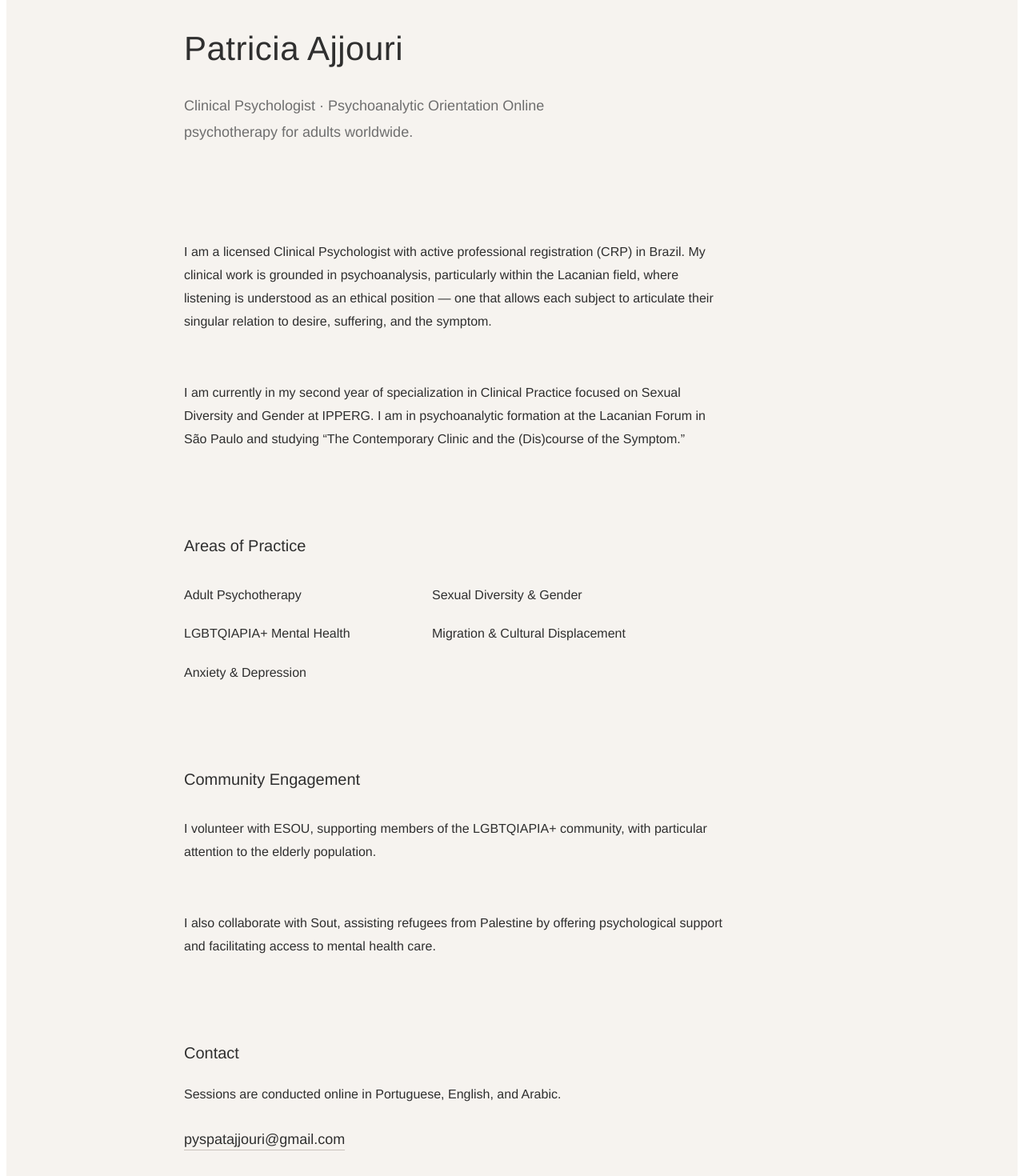
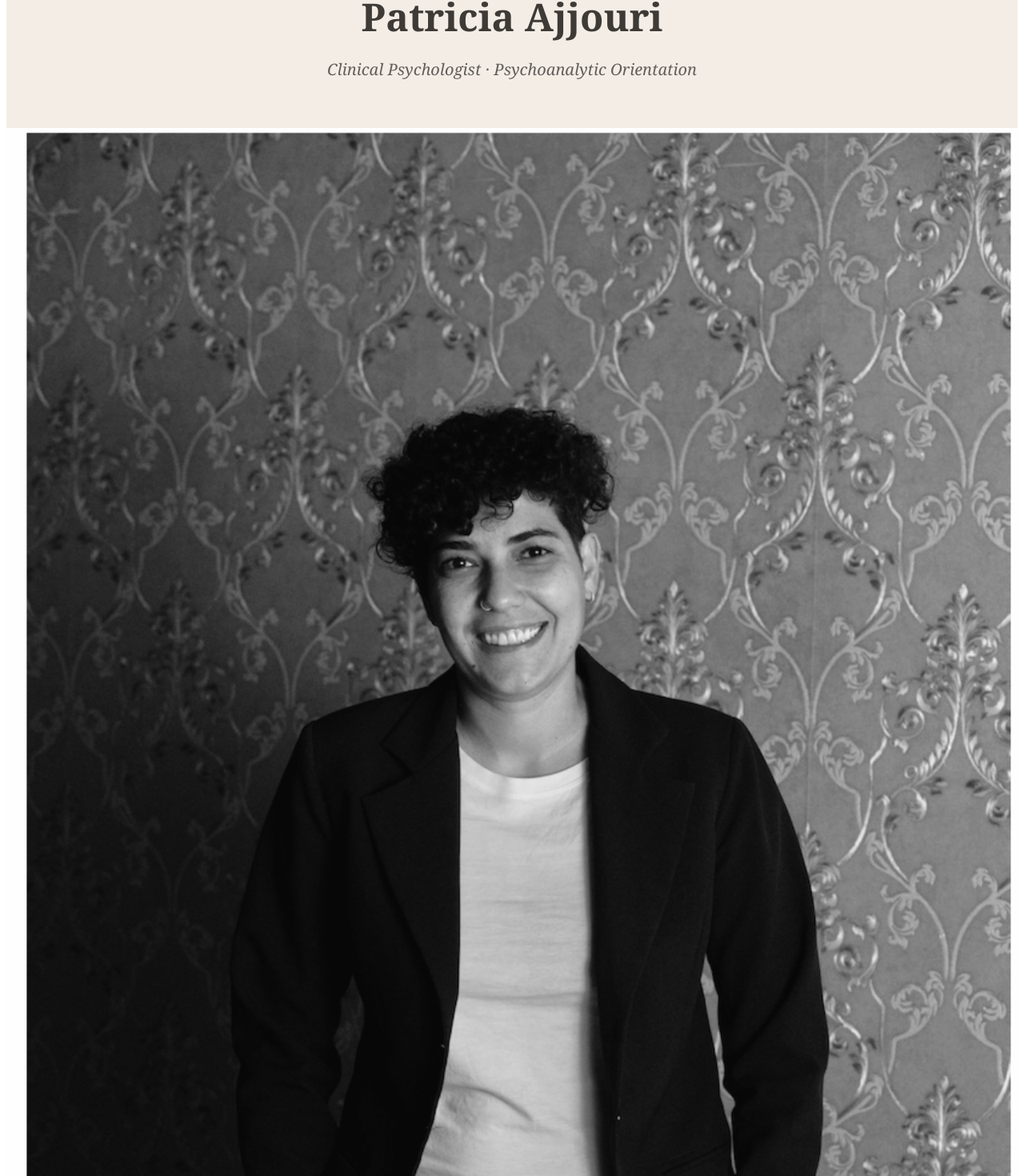
Before and after one commit to patajjouri/pysajjouripat, a Next.js app: page / in a window 1280 px wide. Shown: the part 120-1590 px from the top of the page at 80% size. Built offline with nearby package versions, Linux system fonts and the light colour scheme.

Commit message:
Update page.js

```diff
--- a/app/page.js
+++ b/app/page.js
@@ -1,142 +1,103 @@
-export default function Page() {
+export default function Home() {
   return (
-    <div style={{
-      fontFamily: "'Helvetica Neue', Arial, sans-serif",
-      backgroundColor: "#f6f3ef",
-      color: "#2f2f2f",
-      padding: "100px 28px",
-      lineHeight: "1.8"
-    }}>
-      <div style={{ maxWidth: "820px", margin: "0 auto" }}>
+    <main style={{ fontFamily: "Georgia, serif", backgroundColor: "#f3ede6", color: "#3e3a36" }}>
 
       {/* Header */}
-        <section style={{ marginBottom: "120px" }}>
-          <h1 style={{
-            fontSize: "42px",
-            fontWeight: "300",
-            letterSpacing: "0.5px",
-            marginBottom: "16px"
-          }}>
+      <section style={{ textAlign: "center", padding: "60px 20px 40px" }}>
+        <h1 style={{ fontSize: "48px", marginBottom: "10px" }}>
           Patricia Ajjouri
         </h1>
-
-          <p style={{
-            fontSize: "18px",
-            color: "#6e6e6e",
-            maxWidth: "500px"
-          }}>
+        <p style={{ fontSize: "20px", fontStyle: "italic", opacity: 0.8 }}>
           Clinical Psychologist · Psychoanalytic Orientation
-            Online psychotherapy for adults worldwide.
         </p>
       </section>
 
-        {/* About */}
-        <section style={{ marginBottom: "100px", maxWidth: "680px" }}>
-          <p>
-            I am a licensed Clinical Psychologist with active professional registration (CRP) in Brazil.
-            My clinical work is grounded in psychoanalysis, particularly within the Lacanian field,
-            where listening is understood as an ethical position — one that allows each subject
-            to articulate their singular relation to desire, suffering, and the symptom.
-          </p>
+      {/* Split Screen */}
+      <section style={{ display: "flex", flexWrap: "wrap" }}>
 
-          <br />
+        {/* Left - Your Portrait */}
+        <div style={{ flex: "1 1 50%", minHeight: "500px" }}>
+          <img
+            src="/patricia.png"
+            alt="Patricia Ajjouri"
+            style={{
+              width: "100%",
+              height: "100%",
+              objectFit: "cover",
+              filter: "saturate(0.9) contrast(0.95) brightness(1.02)"
+            }}
+          />
+        </div>
 
-          <p>
-            I am currently in my second year of specialization in Clinical Practice focused on Sexual
-            Diversity and Gender at IPPERG. I am in psychoanalytic formation at the Lacanian Forum in São Paulo
-            and studying “The Contemporary Clinic and the (Dis)course of the Symptom.”
-          </p>
+        {/* Right - Therapy Scene */}
+        <div style={{
+          flex: "1 1 50%",
+          minHeight: "500px",
+          backgroundImage: "url('/therapy.jpg')",
+          backgroundSize: "cover",
+          backgroundPosition: "center",
+          display: "flex",
+          alignItems: "center",
+          justifyContent: "center",
+          padding: "40px"
+        }}>
+          <h2 style={{
+            fontSize: "28px",
+            fontStyle: "italic",
+            backgroundColor: "rgba(243, 237, 230, 0.85)",
+            padding: "20px 30px",
+            borderRadius: "8px"
+          }}>
+            Grounded in an ethic of listening.
+          </h2>
+        </div>
+
       </section>
 
-        {/* Practice Areas */}
-        <section style={{ marginBottom: "100px" }}>
-          <h2 style={{
-            fontSize: "20px",
-            fontWeight: "500",
-            marginBottom: "30px"
+      {/* Info Cards */}
+      <section style={{
+        display: "flex",
+        flexWrap: "wrap",
+        justifyContent: "center",
+        gap: "30px",
+        padding: "80px 20px"
       }}>
-            Areas of Practice
-          </h2>
 
-          <div style={{
-            display: "grid",
-            gridTemplateColumns: "1fr 1fr",
-            gap: "20px",
-            maxWidth: "600px"
-          }}>
-            <div>Adult Psychotherapy</div>
-            <div>Sexual Diversity & Gender</div>
-            <div>LGBTQIAPIA+ Mental Health</div>
-            <div>Migration & Cultural Displacement</div>
-            <div>Anxiety & Depression</div>
+        <div style={cardStyle}>
+          <h3>About</h3>
+          <p>
+            I provide online psychotherapy for adults in Portuguese, English, and Arabic.
+          </p>
         </div>
+
+        <div style={cardStyle}>
+          <h3>Areas of Practice</h3>
+          <ul style={{ paddingLeft: "20px" }}>
+            <li>Adult Psychotherapy</li>
+            <li>Sexual Diversity & Gender</li>
+            <li>Migration & Cultural Displacement</li>
+            <li>Anxiety & Depression</li>
+          </ul>
+        </div>
+
+        <div style={cardStyle}>
+          <h3>Contact</h3>
+          <p>
+            For appointments or inquiries:<br /><br />
+            <strong>pysajjouri@gmail.com</strong>
+          </p>
+        </div>
+
       </section>
 
-        {/* Community */}
-        <section style={{ marginBottom: "100px", maxWidth: "680px" }}>
-          <h2 style={{
-            fontSize: "20px",
-            fontWeight: "500",
-            marginBottom: "30px"
-          }}>
-            Community Engagement
-          </h2>
-
-          <p>
-            I volunteer with ESOU, supporting members of the LGBTQIAPIA+ community,
-            with particular attention to the elderly population.
-          </p>
-
-          <br />
-
-          <p>
-            I also collaborate with Sout, assisting refugees from Palestine
-            by offering psychological support and facilitating access to mental health care.
-          </p>
-        </section>
-
-        {/* Contact */}
-        <section>
-          <h2 style={{
-            fontSize: "20px",
-            fontWeight: "500",
-            marginBottom: "20px"
-          }}>
-            Contact
-          </h2>
-
-          <p>
-            Sessions are conducted online in Portuguese, English, and Arabic.
-          </p>
-
-          <p style={{
-            marginTop: "25px",
-            fontSize: "18px",
-            fontWeight: "500"
-          }}>
-            <a
-              href="mailto:pyspatajjouri@gmail.com"
-              style={{
-                color: "#2f2f2f",
-                textDecoration: "none",
-                borderBottom: "1px solid #c8c2bb",
-                paddingBottom: "3px"
-              }}
-            >
-              pyspatajjouri@gmail.com
-            </a>
-          </p>
-
-          <p style={{
-            marginTop: "40px",
-            fontSize: "14px",
-            color: "#8a8a8a"
-          }}>
-            All sessions follow professional ethical guidelines and strict confidentiality.
-          </p>
-        </section>
-
-      </div>
-    </div>
+    </main>
   );
 }
+
+const cardStyle = {
+  backgroundColor: "#ffffff",
+  padding: "40px",
+  maxWidth: "300px",
+  borderRadius: "8px",
+  boxShadow: "0 4px 12px rgba(0,0,0,0.05)"
+};
```
Lines whose indentation alone changed are shown as unchanged.
